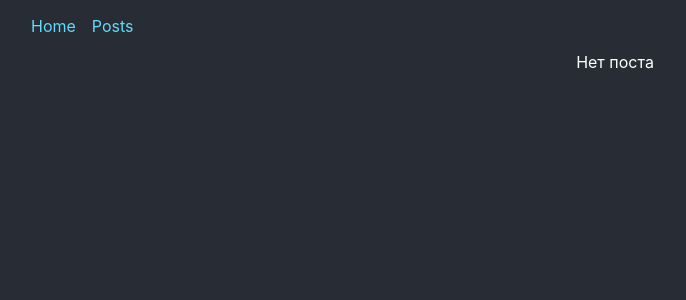
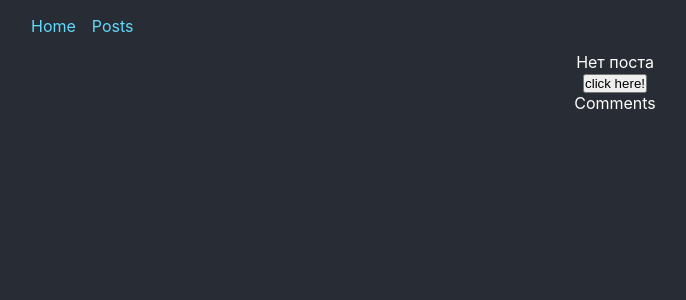
Before and after one commit to vas1levnv/react-app, a React (Create React App) app: page /posts/1 in a window 1280 px wide. Shown: the top 300 px of the page, without its empty margins (25-711 px from the left). Built offline with nearby package versions, Linux system fonts and the light colour scheme; no server answers.

Commit message:
Создает Комментарии у поста

```diff
--- /dev/null
+++ b/src/components/Comments/Comments.js
@@ -0,0 +1,11 @@
+import React from 'react';
+
+const Comments = () => {
+	return (
+		<div>
+			Comments
+		</div>
+	);
+};
+
+export default Comments;
--- a/src/components/PostItem/PostItem.js
+++ b/src/components/PostItem/PostItem.js
@@ -1,6 +1,8 @@
 import React, {useEffect, useState} from 'react';
 import {useParams} from "react-router-dom";
 import axios from "axios";
+import CustomButton from "../UI/CustomButton/CustomButton";
+import Comments from "../Comments/Comments";
 
 const PostItem = () => {
 	const {id} = useParams()
@@ -19,6 +21,10 @@ const PostItem = () => {
 		}
 	}
 
+	const handleClick = () => {
+		console.log('asfasf')
+	}
+
 	useEffect(() => {
 		fetchPostData()
 	}, [])
@@ -27,10 +33,12 @@ const PostItem = () => {
 		<div>
 			{post
 				? <div>
-				<div>{post.title}</div>
-				<div>{post.body}</div>
-			</div>
+					<div>{post.title}</div>
+					<div>{post.body}</div>
+				</div>
 				: <div>Нет поста</div>}
+			<CustomButton onClick={handleClick}>click here!</CustomButton>
+			<Comments/>
 		</div>
 	);
 };
--- /dev/null
+++ b/src/components/UI/CustomButton/CustomButton.js
@@ -0,0 +1,11 @@
+import React from 'react';
+
+const CustomButton = ({children, ...attr}) => {
+	return (
+		<button {...attr}>
+			{children}
+		</button>
+	);
+};
+
+export default CustomButton;
```
